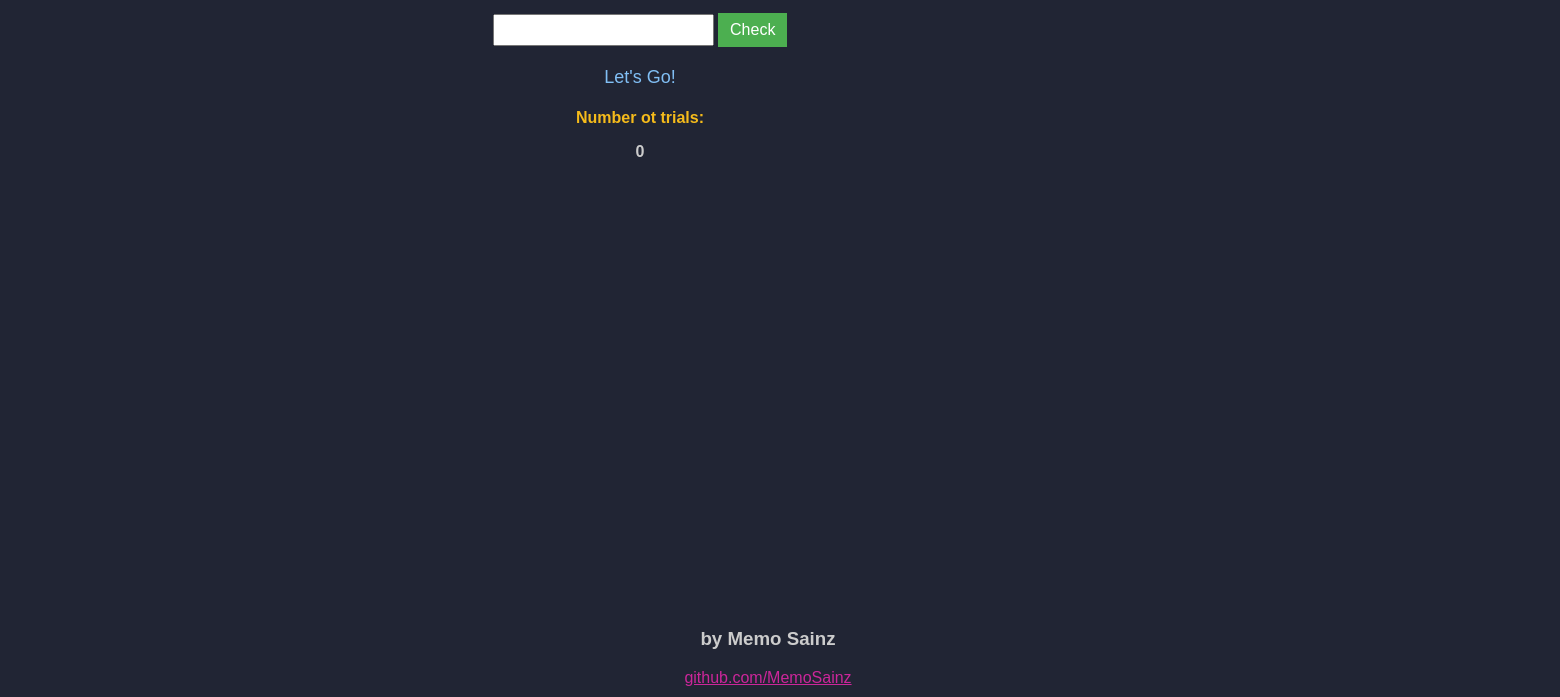
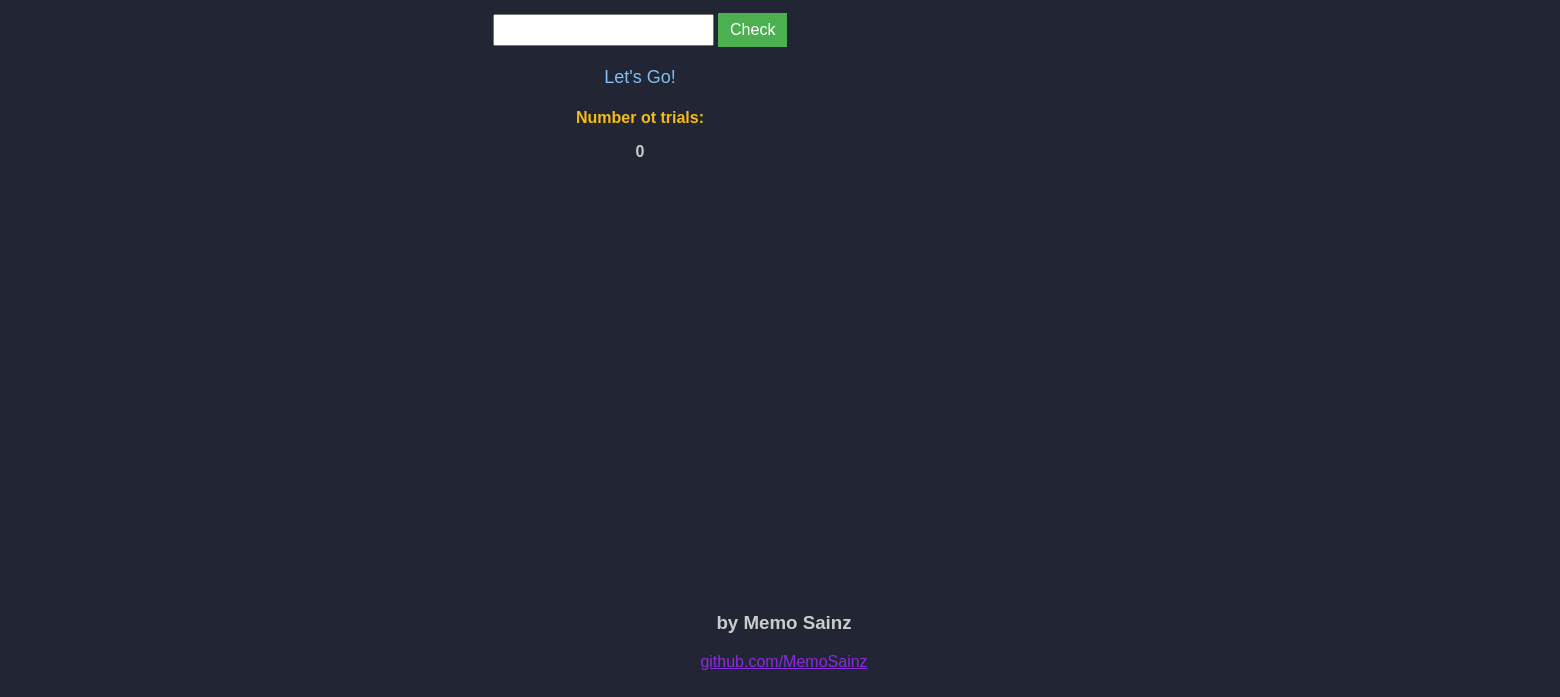
Before and after one commit to MemoSainz/JS-Number-Ridde, a plain HTML site: page index.html in a window 1280 px wide. Shown: the part 103-800 px from the top of the page, 1560 px wide, since content can reach past the window. Drawn offline with Linux system fonts and the light colour scheme; a web font is replaced by a local one.

Commit message:
Update style.css

```diff
--- a/style.css
+++ b/style.css
@@ -39,12 +39,30 @@ body {
   }
 
 footer {
-  text-align: bottom;
-  position: absolute;
-  bottom: 10px;
-  width: 95rem;
-  color: #ccc;
+    text-align: center bottom ;
+    position: absolute;
+    bottom: 10px;
+    width: 95rem;
+    color: #ccc;
+    padding: 1rem;
+  }
+
+a:link {
+    color: blueviolet
 }
+
+a:visited {
+    color:#cc269a;
+}
+
+a:hover {
+    color:#008080
+}
+
+a:active {
+    color: #008080
+}
+
 
 a {
   color: #cc269a;
```
